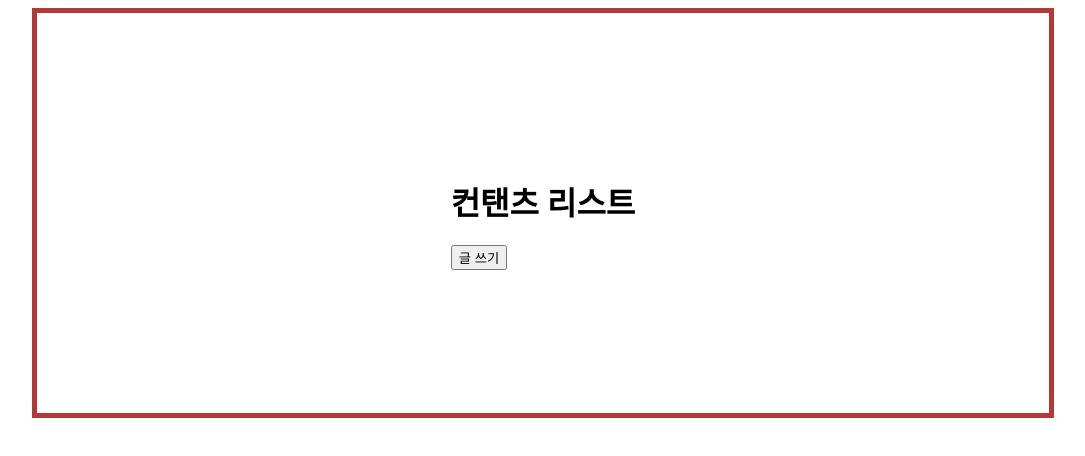
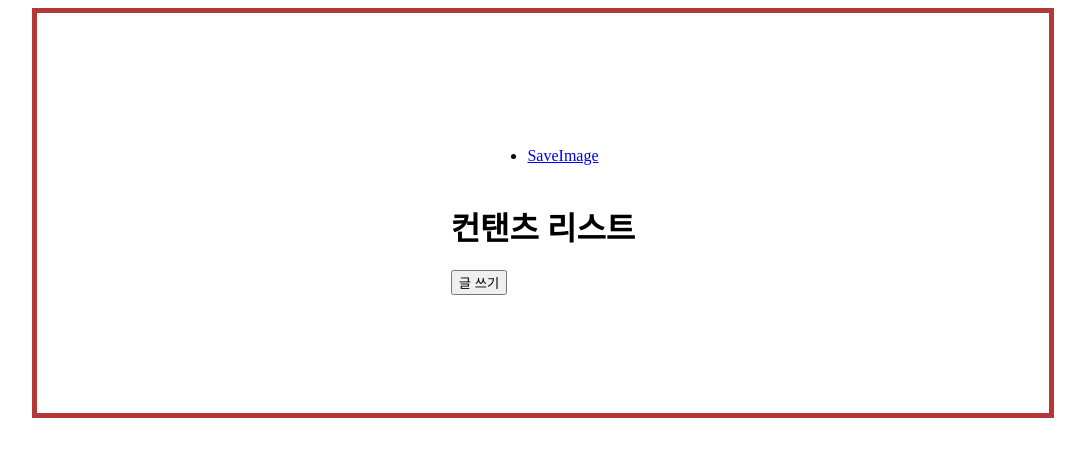
Before and after one commit to mkhajiit/practice-board, a React (Vite) app: page /contents in a window 1280 px wide. Shown: the top 456 px of the page, without its empty margins (97-1182 px from the left). Built offline with nearby package versions, Linux system fonts and the light colour scheme.

Commit message:
SaveImage 폴더 파일 리펙토링, Navigation 추가

```diff
--- a/src/components/BoardLayout.tsx
+++ b/src/components/BoardLayout.tsx
@@ -1,6 +1,7 @@
 import styled from 'styled-components';
 
 import { Outlet } from 'react-router-dom';
+import Navigation from './Navigation';
 
 // 스타일드 컴포넌트
 const Layout = styled.div`
@@ -10,6 +11,7 @@ const Layout = styled.div`
   min-height: 400px;
   border: 5px solid #b33939;
   display: flex;
+  flex-direction: column;
   align-items: center;
   justify-content: center;
 `;
@@ -17,6 +19,7 @@ const Layout = styled.div`
 function BoardLayout() {
   return (
     <Layout>
+      <Navigation />
       <Outlet />
     </Layout>
   );
--- /dev/null
+++ b/src/components/Navigation.tsx
@@ -0,0 +1,15 @@
+import { Link } from 'react-router-dom';
+
+function Navigation() {
+  return (
+    <div>
+      <ul>
+        <li>
+          <Link to='/contents'>SaveImage</Link>
+        </li>
+      </ul>
+    </div>
+  );
+}
+
+export default Navigation;
--- a/src/components/contents/SaveImage/ContentsList.tsx
+++ b/src/components/contents/SaveImage/ContentsList.tsx
@@ -1,24 +1,21 @@
 import { Link } from 'react-router-dom';
-import { Item } from '../../../constants/tempDB';
+import getDataBase from '../../../function/getDatabase';
 
 function ContentsList() {
-  const storedData = localStorage.getItem('db');
-  const database: Item[] = storedData ? JSON.parse(storedData) : []; // storedData가 null 인경우 빈배열 할당
+  const database = getDataBase();
 
   return (
     <div>
       <h1>컨탠츠 리스트</h1>
-      <h3>
       <ul>
         {database.map((element) => (
           <li key={element.id}>
             <Link to={`/contents/saved-content/${element.id}`}>
-                <h1>{element.title}</h1>
+              <h3>{element.title}</h3>
             </Link>
           </li>
         ))}
       </ul>
-      </h3>
       <Link to={`/contents/register`}>
         <button>글 쓰기</button>
       </Link>
--- a/src/components/contents/SaveImage/SaveImageContent.tsx
+++ b/src/components/contents/SaveImage/SaveImageContent.tsx
@@ -1,10 +1,9 @@
 // 1. 이미지가 로드 되고나서 페이지가 뜨도록 수정해보기
 import { useParams } from 'react-router-dom';
-import { Item } from '../../../constants/tempDB';
+import getDataBase from '../../../function/getDatabase';
 
 function SaveImageContent() {
-  const storedData = localStorage.getItem('db');
-  const database: Item[] = storedData ? JSON.parse(storedData) : []; // storedData가 null 인경우 빈배열 할당
+  const database = getDataBase();
 
   const { item } = useParams();
   const contentArr = database.filter((element) => element.id === item);
--- /dev/null
+++ b/src/function/getDatabase.ts
@@ -0,0 +1,8 @@
+import { Item } from '../constants/tempDB';
+
+function getDataBase(): Item[] {
+  const storedData = localStorage.getItem('db');
+  return storedData ? JSON.parse(storedData) : [];
+}
+
+export default getDataBase;
```
Lines whose indentation alone changed are shown as unchanged.
